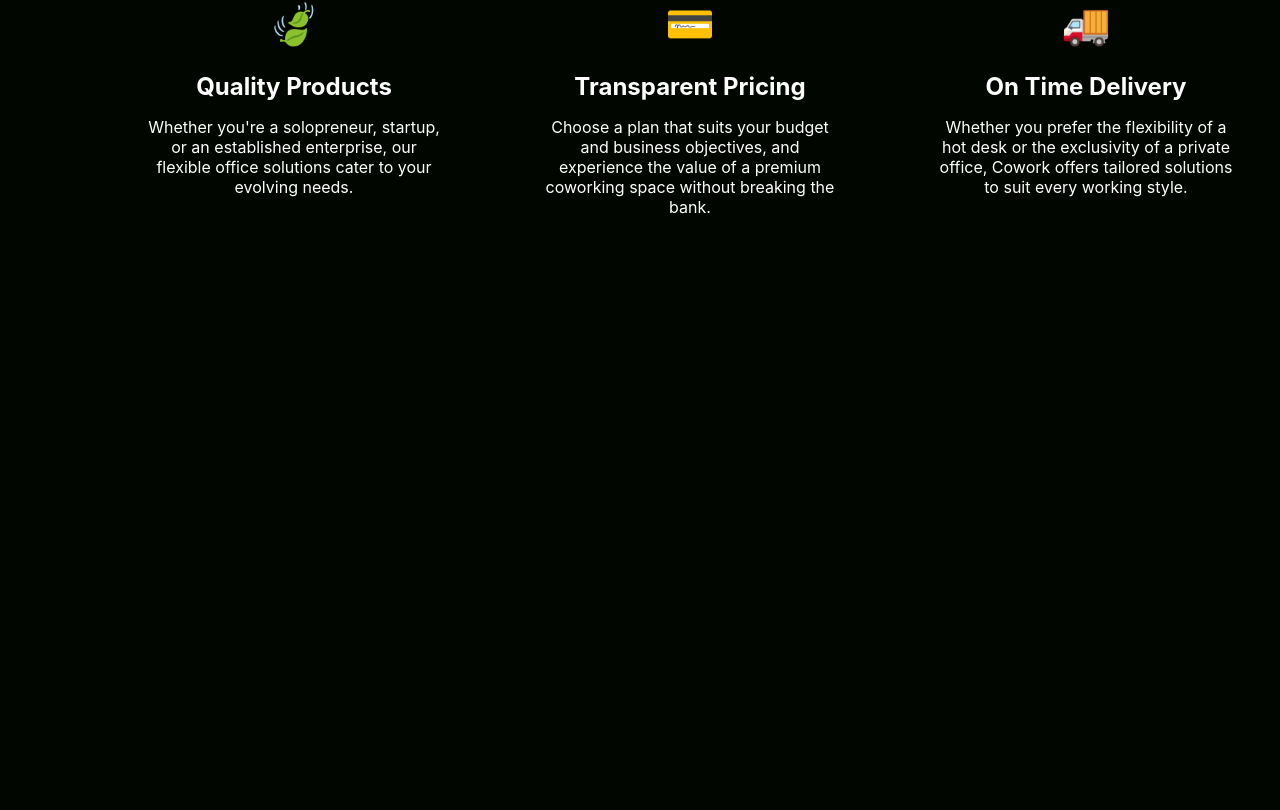
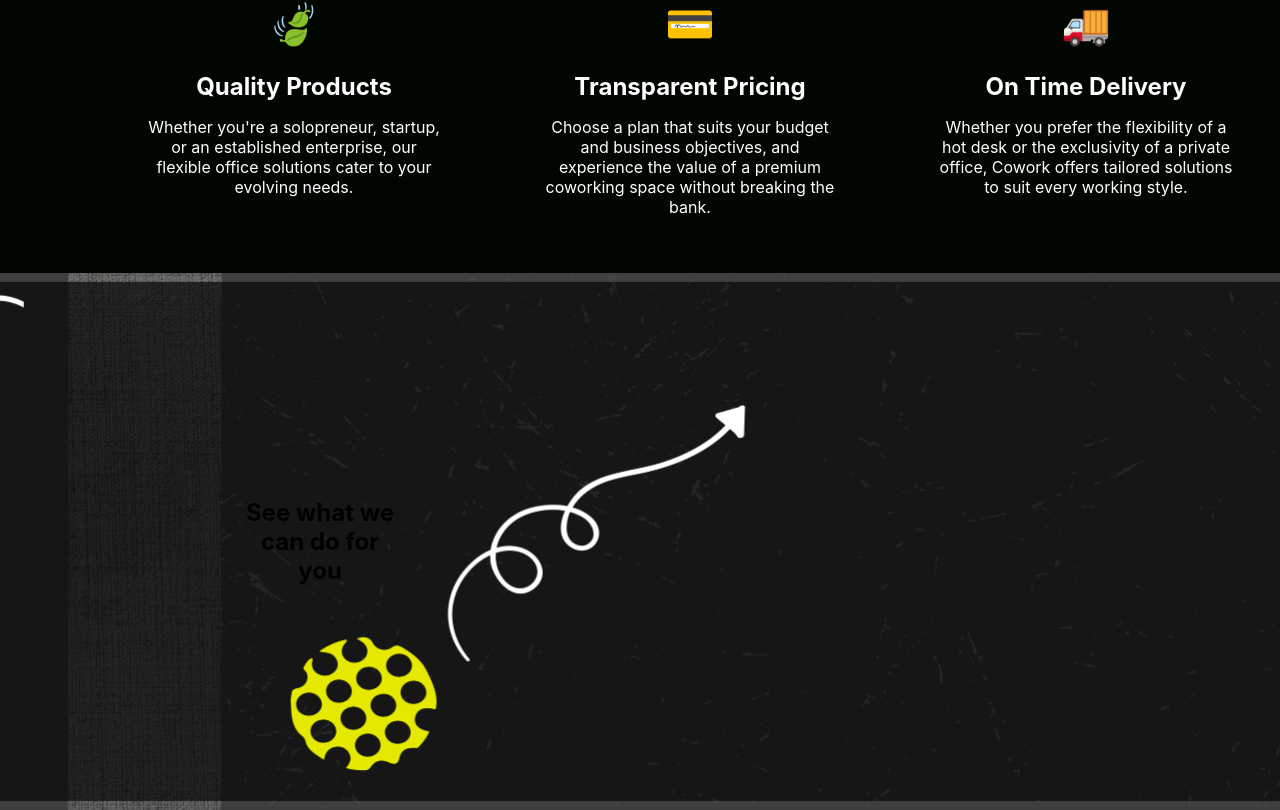
Before and after one commit to nikswastik/porfolions, a React (Create React App) app: page / in a window 1280 px wide. Shown: the part 1282-2092 px from the top of the page. Before the commit the page ends 1555 px from the top, so only its background shows below. Built offline with nearby package versions, Linux system fonts and the light colour scheme; a web font is replaced by a local one.

Commit message:
updated with few changes

```diff
--- a/src/App.js
+++ b/src/App.js
@@ -1,7 +1,7 @@
 import "./App.css";
 import About from "./pages/about/About";
-import Community from "./pages/Community/Community";
 import Landing from "./pages/Landing/Landing";
+import WhatWeDo from "./pages/whatwedo/WhatWeDo";
 import WhyUs from "./pages/why/Why";
 
 function App() {
@@ -14,9 +14,9 @@ function App() {
       }}
     >
       <Landing />
-      <About/>
-      <WhyUs/>
-      {/* <Community /> */}
+      <About />
+      <WhyUs />
+      <WhatWeDo />
     </div>
   );
 }
--- a/src/constants/Constants.js
+++ b/src/constants/Constants.js
@@ -8,5 +8,6 @@ export const web_colors={
 export const localAssets={
     bg_landing:require("../assets/landing/bg_landing.png"),
     bg_about:require('../assets/about/bg_icabout_us.png'),
-    bg_lined_card:require('../assets/about/bg_lined_yellow_circle.png')
+    bg_lined_card:require('../assets/about/bg_lined_yellow_circle.png'),
+    bg_what_wedo:require('../assets/whatwe/bg_what_wedo.png')
 }
--- /dev/null
+++ b/src/pages/whatwedo/WhatWeDo.js
@@ -0,0 +1,18 @@
+import React from "react";
+import { styles } from "./WhatweDoStyle";
+
+export default function WhatWeDo() {
+  return (
+    <div style={styles.container}>
+      <div style={styles.l_ctr}>
+        <h2 style={styles.title}>
+          See what we <br />
+          can do for
+          <br /> you
+        </h2>
+      </div>
+
+      <div style={styles.r_ctr}></div>
+    </div>
+  );
+}
--- /dev/null
+++ b/src/pages/whatwedo/WhatweDoStyle.js
@@ -0,0 +1,28 @@
+import { localAssets } from "../../constants/Constants";
+
+export const styles = {
+  container: {
+    backgroundImage: `url(${localAssets.bg_what_wedo})`,
+    backgroundSize: "cover",
+    backgroundPosition: "center",
+    height: 537,
+    display: "flex",
+    alignItems: "center",
+    justifyContent: "center",
+  },
+  l_ctr: {
+    width: "50%",
+    display: "flex",
+    flexDirection: "column",
+    justifyContent: "center",
+    alignItems: "center",
+    height: "100%",
+    textAlign: "center",
+  },
+  title: {
+    textAlign: "center",
+  },
+  r_ctr: {
+    width: "50%",
+  },
+};
```
Also changed, not shown: src/assets/whatwe/bg_what_wedo.png (added), 1 other file (tests, documents, lock files or other folders).
